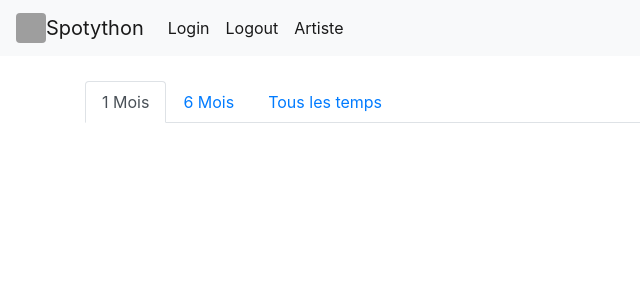
After one commit to Daklyan/Spotython, a Django app: template api_spotify/templates/api_spotify/artiste.html in a window 1280 px wide. The commit adds this page. Shown: the top 300 px of the page, without its empty margins (0-640 px from the left). Run offline with Django 3.2, Linux system fonts and the light colour scheme; the template is opened without the code that fills it, so the values that code supplies are empty; some libraries are stand-ins or nearby versions; grey boxes are pictures that could not be loaded.

Commit message:
Ajout du classement artiste

```diff
--- a/Spotython/urls.py
+++ b/Spotython/urls.py
@@ -26,6 +26,7 @@ urlpatterns = [
     url(r'api_spotify/', include(('api_spotify.urls', 'api_spotify'), namespace='api_spotify')),
     url(r'^admin/', admin.site.urls),
     url(r'logged', views.logged, name="logged"),
+    url(r'artiste', views.artiste, name="artiste"),
 ]
 
 if settings.DEBUG:
--- /dev/null
+++ b/api_spotify/templates/api_spotify/artiste.html
@@ -0,0 +1,24 @@
+{% extends 'api_spotify/base.html' %}
+
+{% block content %}
+    <nav style="padding-top: 25px">
+      <div class="nav nav-tabs" id="nav-tab" role="tablist">
+        <a class="nav-item nav-link active" id="nav-home-tab" data-toggle="tab" href="#nav-home" role="tab" aria-controls="nav-home" aria-selected="true">1 Mois</a>
+        <a class="nav-item nav-link" id="nav-profile-tab" data-toggle="tab" href="#nav-profile" role="tab" aria-controls="nav-profile" aria-selected="false">6 Mois</a>
+        <a class="nav-item nav-link" id="nav-contact-tab" data-toggle="tab" href="#nav-contact" role="tab" aria-controls="nav-contact" aria-selected="false">Tous les temps</a>
+      </div>
+    </nav>
+    <br>
+    <br>
+    <div class="tab-content" id="nav-tabContent">
+      <div class="tab-pane fade show active" id="nav-home" role="tabpanel" aria-labelledby="nav-home-tab">
+          {% include 'api_spotify/artiste/short.html' %}
+      </div>
+      <div class="tab-pane fade" id="nav-profile" role="tabpanel" aria-labelledby="nav-profile-tab">
+          {% include 'api_spotify/artiste/medium.html' %}
+      </div>
+      <div class="tab-pane fade" id="nav-contact" role="tabpanel" aria-labelledby="nav-contact-tab">
+          {% include 'api_spotify/artiste/long.html' %}
+      </div>
+    </div>
+{% endblock%}
--- /dev/null
+++ b/api_spotify/templates/api_spotify/artiste/long.html
@@ -0,0 +1,13 @@
+<div>
+    <ul class="list-unstyled">
+        {% for i in long %}
+          <li class="media">
+            <img src="{{ i.artiste_picture }}" class="mr-3">
+            <div class="media-body">
+              <h5 class="mt-0 mb-1">{{ i.iter }}{{ i.artiste_name }}</h5>
+              <a href="{{ i.artist_url }}">{{ i.artiste_name }}</a>
+            </div>
+          </li>
+        {% endfor %}
+    </ul>
+</div>
--- /dev/null
+++ b/api_spotify/templates/api_spotify/artiste/medium.html
@@ -0,0 +1,13 @@
+<div>
+    <ul class="list-unstyled">
+        {% for i in medium %}
+          <li class="media">
+            <img src="{{ i.artiste_picture }}" class="mr-3">
+            <div class="media-body">
+              <h5 class="mt-0 mb-1">{{ i.iter }}{{ i.artiste_name }}</h5>
+              <a href="{{ i.artist_url }}">{{ i.artiste_name }}</a>
+            </div>
+          </li>
+        {% endfor %}
+    </ul>
+</div>
--- /dev/null
+++ b/api_spotify/templates/api_spotify/artiste/short.html
@@ -0,0 +1,13 @@
+<div>
+    <ul class="list-unstyled">
+        {% for i in short %}
+          <li class="media">
+            <img src="{{ i.artiste_picture }}" class="mr-3">
+            <div class="media-body">
+              <h5 class="mt-0 mb-1">{{ i.iter }}{{ i.artiste_name }}</h5>
+              <a href="{{ i.artist_url }}">{{ i.artiste_name }}</a>
+            </div>
+          </li>
+        {% endfor %}
+    </ul>
+</div>
--- a/api_spotify/templates/api_spotify/base.html
+++ b/api_spotify/templates/api_spotify/base.html
@@ -26,7 +26,13 @@
             <div class="collapse navbar-collapse" id="navbarSupportedContent">
               <ul class="navbar-nav mr-auto">
                 <li class="nav-item active">
-                  <a class="nav-link" href="{% url 'api_spotify:detail' album_id=0 %}">Home <span class="sr-only">(current)</span></a>
+                  <a class="nav-link" href="{% url 'api_spotify:login' %}">Login<span class="sr-only">(current)</span></a>
+                </li>
+                  <li class="nav-item active">
+                  <a class="nav-link" href="{% url 'api_spotify:logout' %}">Logout <span class="sr-only">(current)</span></a>
+                </li>
+                  <li class="nav-item active">
+                  <a class="nav-link" href="{% url 'artiste' %}">Artiste<span class="sr-only">(current)</span></a>
                 </li>
               </ul>
             </div>
```
Also changed, not shown: api_spotify/views.py (+36 -0 lines).
